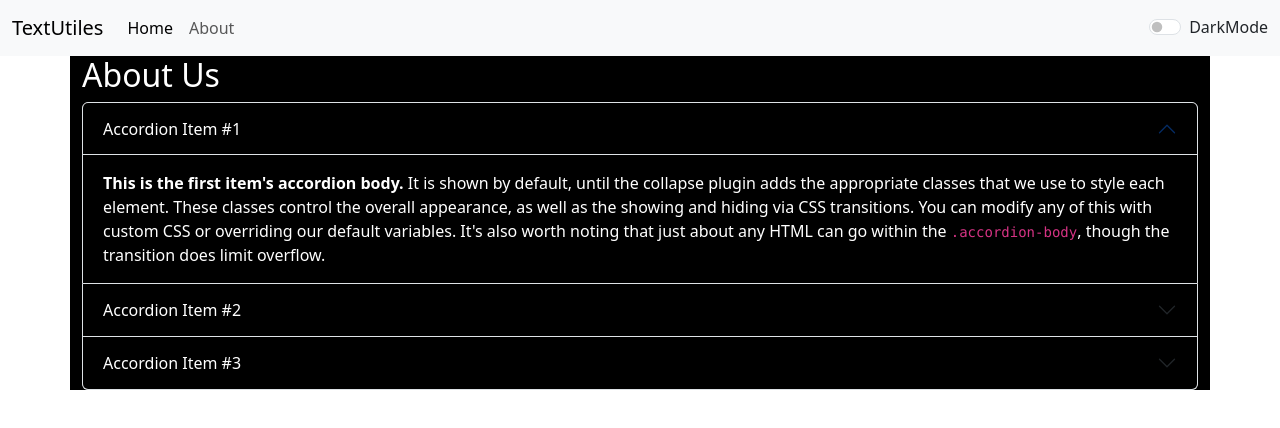
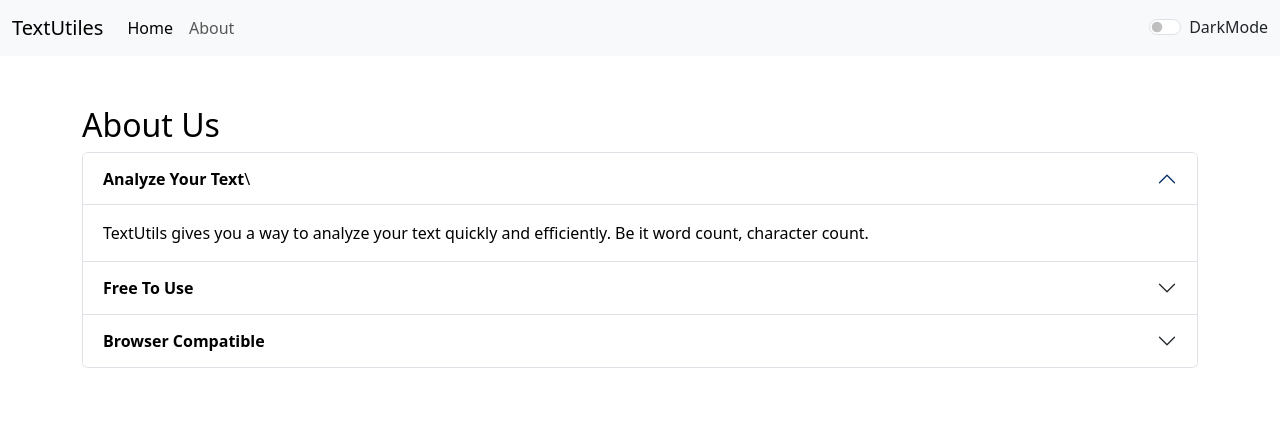
Before and after one commit to Ekansh-Bhushan/TextUtils, a React (Create React App) app in the folder project-app/: page /about in a window 1280 px wide. Shown: the top 428 px of the page. Built offline with nearby package versions, Linux system fonts and the light colour scheme.

Commit message:
some fixes in all folder

```diff
--- a/project-app/public/index.html
+++ b/project-app/public/index.html
@@ -7,7 +7,7 @@
     <meta name="theme-color" content="#000000" />
     <meta
       name="description"
-      content="Web site created using create-react-app"
+      content="TextUtils is a word counter and a character counting utility which can be used to manipulate your text in the way you want. You can remove extra spaces, copy the manipluated text as well as convert your text from lowercase to uppercase and uppercase to lowercase"
     />
     <link rel="apple-touch-icon" href="%PUBLIC_URL%/logo192.png" />
     <!--
@@ -26,7 +26,7 @@
     -->
     <link href="https://cdn.jsdelivr.net/npm/bootstrap@5.3.1/dist/css/bootstrap.min.css" rel="stylesheet" integrity="sha384-4bw+/aepP/YC94hEpVNVgiZdgIC5+VKNBQNGCHeKRQN+PtmoHDEXuppvnDJzQIu9" crossorigin="anonymous">
   </head>
-    <title>TextUtlis</title>
+    <title>TextUtils word counter| character counter | lowercase to uppercase | uppercase to lowercase</title>
   </head>
   <body>
     <noscript>You need to enable JavaScript to run this app.</noscript>
--- a/project-app/src/App.js
+++ b/project-app/src/App.js
@@ -42,8 +42,8 @@
         <Alert alert={alert} />
         <Routes >
 
-          <Route exact path="/" element={<TextForm showAlert={showAlert} heading="Enter the text" mode={mode} />} />
-          <Route exact path="/about" element={<About />} />
+          <Route exact path="/" element={<TextForm showAlert={showAlert} heading="TextUtils - word counter, character counter, remove extra spaces, uppercase to lowercase and visa versa" mode={mode} />} />
+          <Route exact path="/about" element={<About mode={mode}/>} />
         </Routes>
 
       </Router>
--- a/project-app/src/Components/About.js
+++ b/project-app/src/Components/About.js
@@ -1,11 +1,15 @@
 import React, { useState } from 'react'
 
-export default function About() {
+export default function About(props) {
 
-    const [mystyle] = useState({
-        color: 'white',
-        backgroundColor: 'black'
-    })
+    let mystyle = {
+        color: props.mode === 'dark'?'white':'black',
+        backgroundColor: props.mode === 'dark'?'black':'white'
+    }
+    // const [mystyle] = useState({
+    //     color: 'black',
+    //     backgroundColor: 'white'
+    // })
     // const [mystyle,setMyStyle] = useState({
     //     color: 'white',
     //     backgroundColor: 'black'
@@ -37,36 +41,37 @@
                     <div className="accordion-item">
                         <h2 className="accordion-header">
                             <button className="accordion-button" type="button"  style ={mystyle} data-bs-toggle="collapse" data-bs-target="#collapseOne" aria-expanded="true" aria-controls="collapseOne">
-                                Accordion Item #1
+                                <strong>Analyze Your Text</strong>
+\
                             </button>
                         </h2>
                         <div id="collapseOne" className="accordion-collapse collapse show" data-bs-parent="#accordionExample">
                             <div className="accordion-body" style ={mystyle}>
-                                <strong>This is the first item's accordion body.</strong> It is shown by default, until the collapse plugin adds the appropriate classes that we use to style each element. These classes control the overall appearance, as well as the showing and hiding via CSS transitions. You can modify any of this with custom CSS or overriding our default variables. It's also worth noting that just about any HTML can go within the <code>.accordion-body</code>, though the transition does limit overflow.
+                                TextUtils gives you a way to analyze your text quickly and efficiently. Be it word count, character count.
                             </div>
                         </div>
                     </div>
                     <div className="accordion-item">
                         <h2 className="accordion-header">
                             <button className="accordion-button collapsed" type="button" style ={mystyle}  data-bs-toggle="collapse" data-bs-target="#collapseTwo" aria-expanded="false" aria-controls="collapseTwo">
-                                Accordion Item #2
+                                <strong>Free To Use</strong>
                             </button>
                         </h2>
                         <div id="collapseTwo" className="accordion-collapse collapse" data-bs-parent="#accordionExample">
                             <div className="accordion-body" style ={mystyle}>
-                                <strong>This is the second item's accordion body.</strong> It is hidden by default, until the collapse plugin adds the appropriate classes that we use to style each element. These classes control the overall appearance, as well as the showing and hiding via CSS transitions. You can modify any of this with custom CSS or overriding our default variables. It's also worth noting that just about any HTML can go within the <code>.accordion-body</code>, though the transition does limit overflow.
+                               TextUtils is a free character counter tool that Provides instant character count and word count statistics for a given text. TextUtils reports the number of words and characters. Thus it is suitable for writing text with word/ character limit.
                             </div>
                         </div>
                     </div>
                     <div className="accordion-item">
                         <h2 className="accordion-header">
                             <button className="accordion-button collapsed" type="button" style ={mystyle} data-bs-toggle="collapse" data-bs-target="#collapseThree" aria-expanded="false" aria-controls="collapseThree">
-                                Accordion Item #3
+                                <strong>Browser Compatible</strong>
                             </button>
                         </h2>
                         <div id="collapseThree" className="accordion-collapse collapse" data-bs-parent="#accordionExample">
                             <div className="accordion-body" style ={mystyle}>
-                                <strong>This is the third item's accordion body.</strong> It is hidden by default, until the collapse plugin adds the appropriate classes that we use to style each element. These classes control the overall appearance, as well as the showing and hiding via CSS transitions. You can modify any of this with custom CSS or overriding our default variables. It's also worth noting that just about any HTML can go within the <code>.accordion-body</code>, though the transition does limit overflow.
+                                This word Counter software works in any web browsers such as Chrome, Internet Explorer, Safari, Firefox, Opera, It suits to count characters in facebook, blog, books, excel document, pdf document, essays, etc.
                             </div>
                         </div>
                     </div>
--- a/project-app/src/Components/Alert.js
+++ b/project-app/src/Components/Alert.js
@@ -2,9 +2,12 @@
 
 export default function Alert (props) {
     return (
-        props.alert && <div className={`alert alert-${props.alert.type} alert-dismissible fade show`} role="alert">
+        <div style={{height: '50px'}}>
+      { props.alert && <div className={`alert alert-${props.alert.type} alert-dismissible fade show`} role="alert">
             <strong>{props.alert.type}</strong>{props.alert.msg}
 
+        </div>}
         </div>
+
     )
 }
--- a/project-app/src/Components/TextForm.js
+++ b/project-app/src/Components/TextForm.js
@@ -51,7 +51,7 @@
       <div className="mb-3">
         <div className="container" style={{color: props.mode === "dark" ? "white" : "black"}}
           id="mybox">
-        <h1>{props.heading}</h1>
+        <h1 className="my-2">{props.heading}</h1>
 
 
         <textarea
@@ -62,20 +62,24 @@
           id="mybox"
           rows="8"
         ></textarea>
-        <button className="btn btn-primary mx-3" onClick={handleUpCase}>convert to uppercase</button>
-        <button className="btn btn-primary mx-3" onClick={handleOncase}>Convert to lowercase</button>
+        <button className="btn btn-primary mx-3 my-1" onClick={handleUpCase}>convert to uppercase</button>
+        <button className="btn btn-primary mx-3 my-1" onClick={handleOncase}>Convert to lowercase</button>
         {/* <button className="btn btn-primary mx-3" onClick={handleCopy}>Copy</button> */}
-        <button className="btn btn-primary mx-3" onClick={handleClear}>Clear</button>
-        <button className="btn btn-primary mx-3" onClick={handleExtraSpace}>remove extra space</button>
+        <button className="btn btn-primary mx-3 my-1" onClick={handleClear}>Clear</button>
+        <button className="btn btn-primary mx-3 my-1" onClick={handleExtraSpace}>remove extra space</button>
 
         </div>
         <div className="container my-3" style={{color: props.mode === "dark" ? "white" : "black"}}>
 
           <h2>Your text summary</h2>
-          <p>{text.split(" ").length} word and {text.length} charchter</p>
-          <p>{0.008* text.split(" ").length} Minutes to read</p>
+          <p>{text.split(" ").filter((element)=>{
+            return element.length!== 0
+          }).length} word and {text.length} charchter</p>
+          <p>{0.008* text.split(" ").filter((element)=>{
+            return element.length!== 0
+          }).length} Minutes to read</p>
           <h3>preview</h3>
-          <p>{text.length>0?text:"Enter something to preview"}</p>
+          <p>{text.length>0?text:"Nothing to preview"}</p>
         </div>
       </div>
     </>
```
